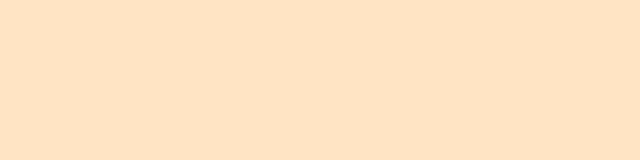
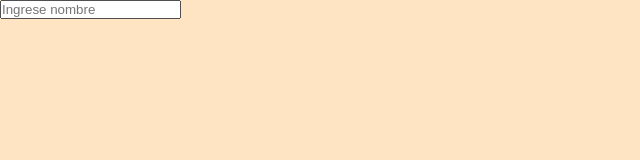
Before and after one commit to Stivenjimenez08/PPI_M2, a plain HTML site: page punto 2 y 3/index.html in a window 1280 px wide. Shown: the whole page, without its empty margins (0-640 px from the left). Drawn offline with Linux system fonts and the light colour scheme.

Commit message:
Se agrega input en archivo HTML

```diff
--- a/punto 2 y 3/index.html
+++ b/punto 2 y 3/index.html
@@ -7,7 +7,7 @@
     <link rel="stylesheet" href="style.css">
 </head>
 <body>
-
+    <input type="text" placeholder="Ingrese nombre">
 </body>
 <script src="main.js"></script>
 </html>
```
